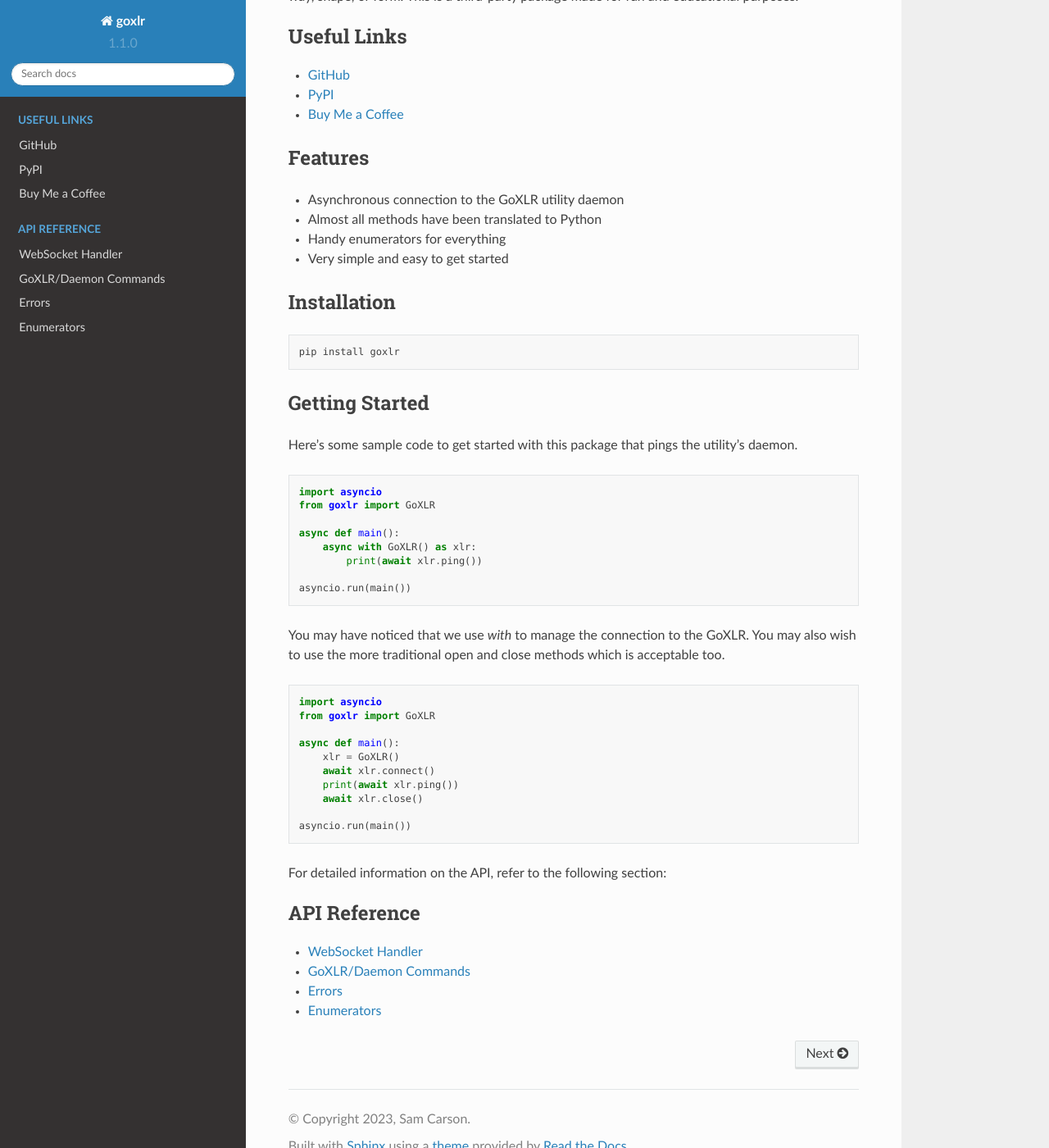
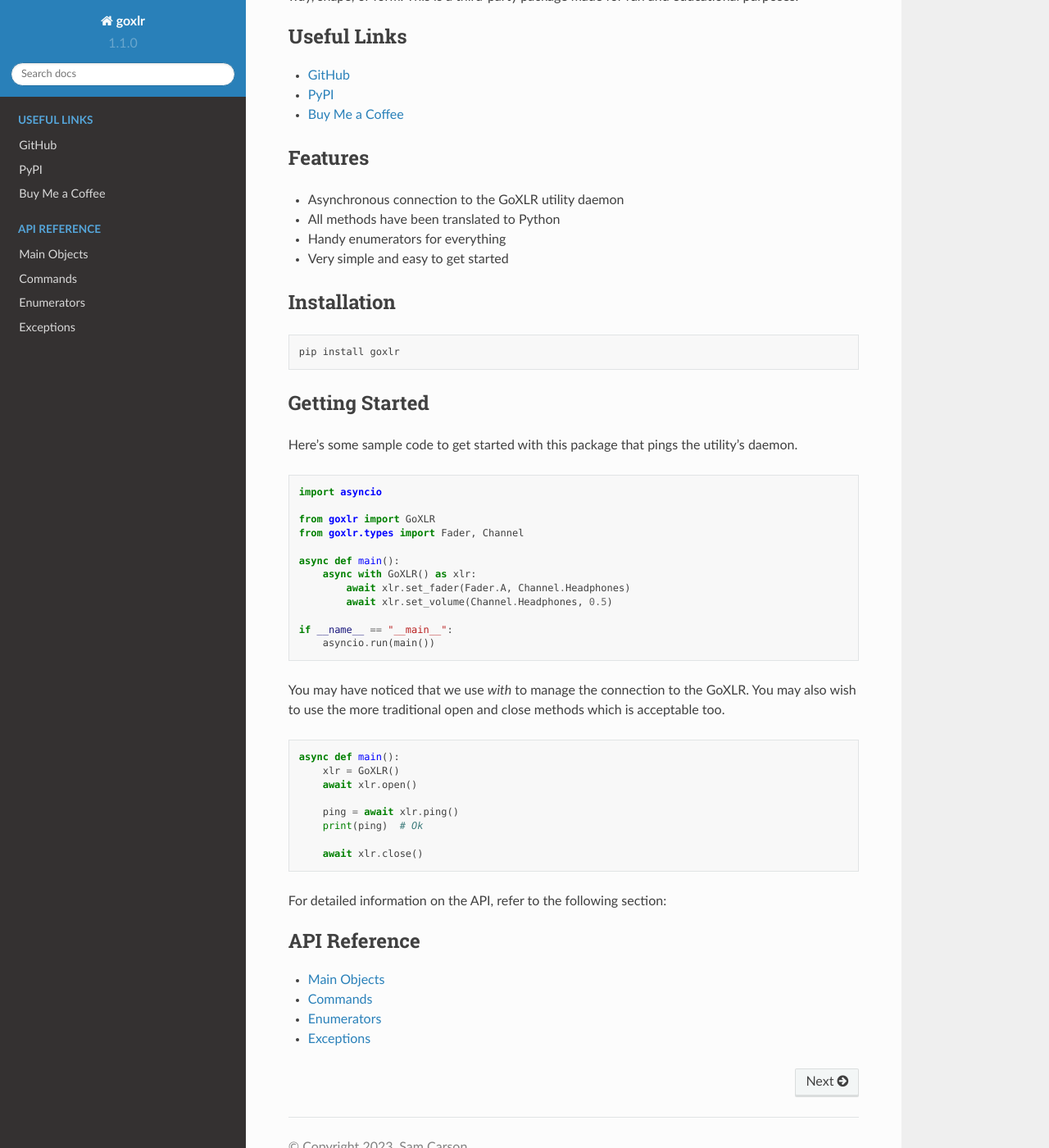
Before and after one commit to samcarsonx/goxlr-py, a Sphinx documentation site: the page built from docs/index.rst, in a window 1280 px wide and 1400 px high, scrolled down 268 px. Shown: the whole window at 82% size. Built offline with Sphinx 7.4.7 and the Read the Docs theme 2.0.0, drawn with Linux system fonts in a browser that asks for light colours.

Commit message:
Update documentation

````diff
--- a/README.md
+++ b/README.md
@@ -6,7 +6,7 @@ A python wrapper for the API of the open-source GoXLR software alternative, GoXL
 
 ## Features
 - Asynchronous connection to the GoXLR utility daemon
-- Almost all methods have been translated to Python
+- All methods have been translated to Python
 - Handy enumerators for everything
 - Very simple and easy to get started
 
@@ -19,22 +19,29 @@ pip install goxlr
 Here's some sample code to get started with this package that pings the utility's daemon.
 ```py
 import asyncio
+
 from goxlr import GoXLR
+from goxlr.types import Fader, Channel
 
 async def main():
     async with GoXLR() as xlr:
-        print(await xlr.ping())
+        await xlr.set_fader(Fader.A, Channel.Headphones)
+        await xlr.set_volume(Channel.Headphones, 0.5)
 
 if __name__ == "__main__":
     asyncio.run(main())
 ```
+
 You may have noticed that we use `with` to manage the connection to the GoXLR. You may also wish to use the more traditional open and close methods which is acceptable too.
 ```py
 async def main():
     xlr = GoXLR()
-    xlr.connect()
-    print(await xlr.ping())
-    xlr.close()
+    await xlr.open()
+
+    ping = await xlr.ping()
+    print(ping)  # Ok
+
+    await xlr.close()
 ```
 
 ## Contributing
--- a/docs/api/error.rst
+++ b/docs/api/error.rst
@@ -1,5 +1,5 @@
-Errors
-======
+Exceptions
+==========
 
 .. automodule:: goxlr.error
    :members:
--- a/docs/api/goxlr.rst
+++ /dev/null
@@ -1,6 +0,0 @@
-GoXLR/Daemon Commands
-=====================
-
-.. automodule:: goxlr.goxlr
-   :members:
-   :undoc-members:
--- /dev/null
+++ b/docs/api/socket.rst
@@ -0,0 +1,6 @@
+Main Objects
+============
+
+.. automodule:: goxlr.socket
+   :members:
+   :undoc-members:
--- a/docs/api/ws.rst
+++ /dev/null
@@ -1,6 +0,0 @@
-WebSocket Handler
-=================
-
-.. automodule:: goxlr.ws
-   :members:
-   :undoc-members:
--- a/docs/index.rst
+++ b/docs/index.rst
@@ -14,7 +14,7 @@ Features
 --------
 
 - Asynchronous connection to the GoXLR utility daemon
-- Almost all methods have been translated to Python
+- All methods have been translated to Python
 - Handy enumerators for everything
 - Very simple and easy to get started
 
@@ -33,28 +33,30 @@ Here's some sample code to get started with this package that pings the utility'
 .. code-block:: python
 
     import asyncio
+
     from goxlr import GoXLR
+    from goxlr.types import Fader, Channel
 
     async def main():
         async with GoXLR() as xlr:
-            print(await xlr.ping())
+            await xlr.set_fader(Fader.A, Channel.Headphones)
+            await xlr.set_volume(Channel.Headphones, 0.5)
 
-    asyncio.run(main())
+    if __name__ == "__main__":
+        asyncio.run(main())
 
 You may have noticed that we use `with` to manage the connection to the GoXLR. You may also wish to use the more traditional open and close methods which is acceptable too.
 
 .. code-block:: python
 
-    import asyncio
-    from goxlr import GoXLR
-
     async def main():
         xlr = GoXLR()
-        await xlr.connect()
-        print(await xlr.ping())
+        await xlr.open()
+
+        ping = await xlr.ping()
+        print(ping)  # Ok
+
         await xlr.close()
-
-    asyncio.run(main())
 
 For detailed information on the API, refer to the following section:
 
@@ -62,7 +64,7 @@ For detailed information on the API, refer to the following section:
     :maxdepth: 2
     :caption: API Reference
 
-    api/ws
-    api/goxlr
+    api/socket
+    api/commands
+    api/types
     api/error
-    api/types
````
Also changed, not shown: docs/api/commands.rst (added, +14 -0 lines).
